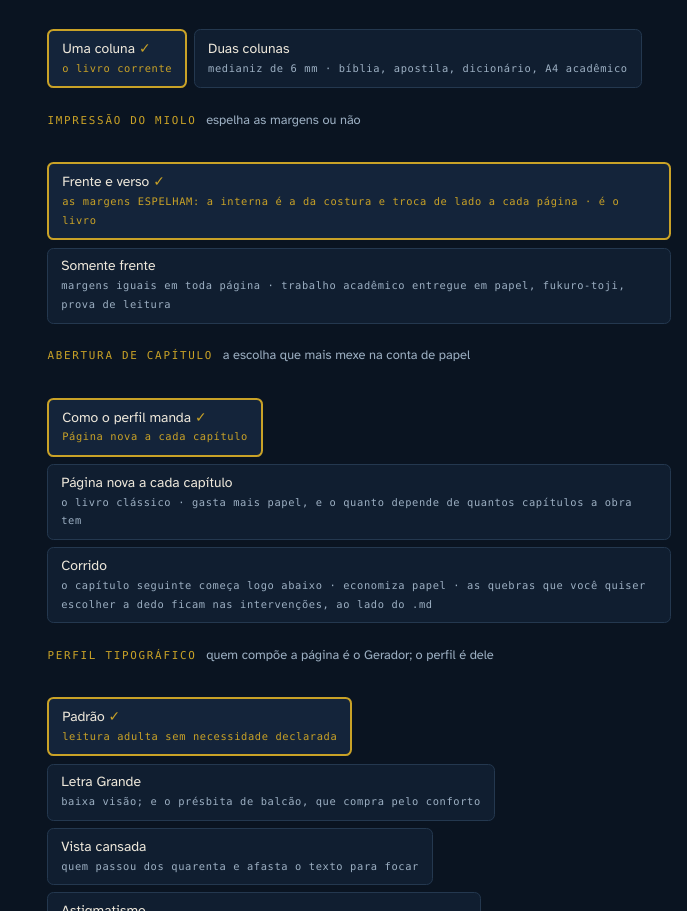
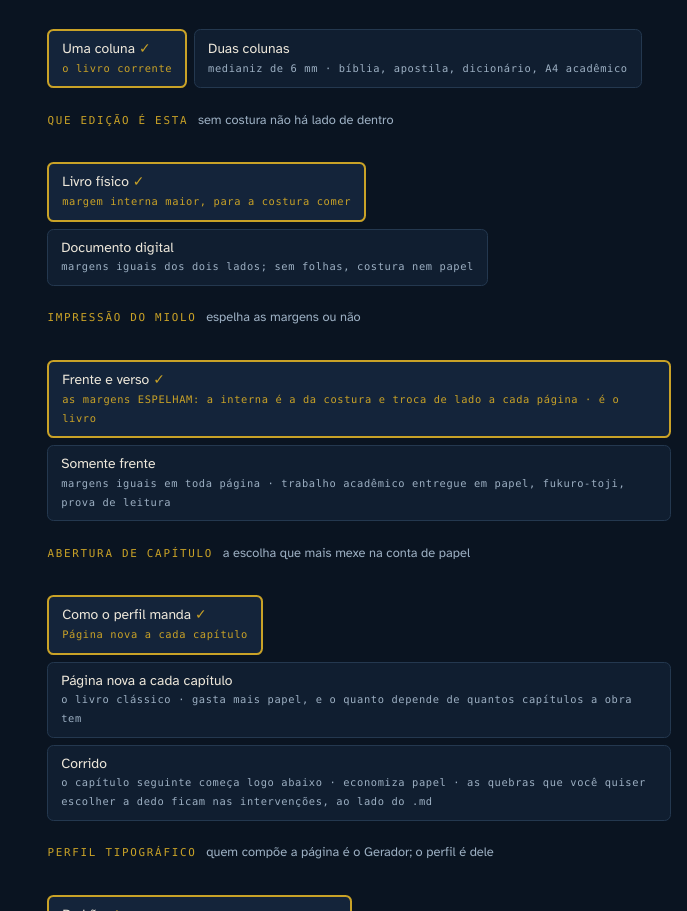
Before and after one commit to brunogreinert2/oficina, a plain HTML site: page index.html in a window 1280 px wide. Shown: the part 1553-2464 px from the top of the page, without its empty margins (593-1280 px from the left). Drawn offline with Linux system fonts and the light colour scheme.

Commit message:
O documento digital nasce aqui, e centra sem mexer na mancha
Pedido do Bruno: «a opção de Documento Digital tem que vir desde a oficina,
não só no gerador... um documento digital tem que ser bem centralizado, sem
margens distintas dos lados, que daí não tem costura de um lado nem nada.»

Ele está certo, e isso corrige uma decisão de ontem: eu tinha escrito que a
edição era escolha do momento, e que a mesma especificação podia render um PDF
para ler e um livro costurado. Não pode — se as margens mudam, não é o mesmo
objeto, e quem projeta o objeto é esta bancada.

A margem dos dois lados é a MÉDIA de interna e externa. Pela média e não por
uma das duas porque assim a largura da mancha não muda: mesma medida de linha,
mesmas linhas por página, mesma contagem de páginas. O documento só desliza
para o centro, e as duas versões continuam comparáveis. Medido (A4, nonos,
copta): físico 23,33/46,67 e digital 35/35 — mancha 140 × 198 mm nas duas,
58 páginas nas duas.

A assimetria vertical fica: ela não é da encadernação, é óptica.

A folga da costura japonesa some, e aí a mancha alarga 20 mm — é a única
largura que muda, e muda porque a costura deixou de existir. A espessura do
miolo vai a zero: um arquivo não tem folha nem lombada, e o zero faz a lista
de corte e o peso do papel calarem sozinhos.

O campo entra no FIM do hash e na especificação; link antigo continua abrindo,
como livro físico.

E duas linhas que a saída da Garamond deixou obsoletas foram corrigidas.

Co-Authored-By: Claude Opus 5 <noreply@anthropic.com>

```diff
--- a/index.html
+++ b/index.html
@@ -912,7 +912,11 @@ const PADRAO = {
   /* 2026-09-18, no fim do hash como todo campo novo. "perfil" quer dizer «o
      que o perfil escolhido manda» — e a EXPORTACAO resolve isso num valor
      concreto, para que a especificacao nunca saia ambigua. */
-  abertura:"perfil"
+  abertura:"perfil",
+  /* 2026-10-07, no fim do hash como todo campo novo. `digital` zera a
+     costura: margens iguais dos dois lados, sem encadernacao, sem folhas,
+     sem espessura. Link antigo, sem o campo, e livro fisico. */
+  edicao:"fisica"
 };
 let estado = {...PADRAO, acabamentos:[...PADRAO.acabamentos],
               margens:{...PADRAO.margens}};
@@ -925,7 +929,7 @@ function paraHash(){
                 e.acabamentos.join('.'),
                 e.canone,e.impressao,e.perfil,
                 [e.margens.int,e.margens.ext,e.margens.sup,e.margens.inf].join('.'),
-                e.colunas, e.abertura
+                e.colunas, e.abertura, e.edicao
                ].join('/');
 }
 function doHash(){
@@ -958,6 +962,7 @@ function doHash(){
   estado.colunas = val(COLUNAS_MANCHA,p[13],PADRAO.colunas);
   estado.abertura = (p[14] === 'perfil' || acha(ABERTURAS, p[14]))
                   ? p[14] : PADRAO.abertura;
+  estado.edicao = (p[15] === 'digital') ? 'digital' : PADRAO.edicao;
 }
 
 /* =========================================================
@@ -992,7 +997,9 @@ function calcular(){
   const en = acha(ENCADERNACOES, estado.encad);
   const tx = obraAtual();
   const cp = acha(CAPAS,    estado.capa);
-  const costuraJaponesa = en.fam === "jap";
+  /* DOCUMENTO DIGITAL: nao ha costura, entao nao ha lado de dentro. */
+  const digital = estado.edicao === 'digital';
+  const costuraJaponesa = en.fam === "jap" && !digital;
 
   /* A REGRA DAS MARGENS é escolha, não constante. O cânone dos nonos continua
      o padrão — é o do livro —, mas trabalho em ABNT tem centímetro fixo por
@@ -1009,7 +1016,18 @@ function calcular(){
 
   let interna = mm4.int;
   if(costuraJaponesa) interna += 20;
-  const externa  = mm4.ext;
+  let externa = mm4.ext;
+  /* MARGENS IGUAIS DOS DOIS LADOS, pela MEDIA. A diferenca entre interna e
+     externa e a costura comendo o lado de dentro; sem costura ela nao tem
+     razao de ser. Pela media e nao por uma das duas porque assim a LARGURA DA
+     MANCHA nao muda: mesma medida de linha, mesmas linhas por pagina, mesma
+     contagem de paginas. O documento so desliza para o centro, e as duas
+     versoes continuam comparaveis.
+
+     A assimetria de cima e de baixo FICA: ela nao e da encadernacao, e optica
+     — o olho poe o centro de uma pagina acima do centro geometrico, e um
+     bloco centrado de verdade parece estar caindo. */
+  if (digital) { const m = (interna + externa) / 2; interna = m; externa = m; }
   const superior = mm4.sup;
   const inferior = mm4.inf;
   const manchaL = f.l - interna - externa;
@@ -1070,7 +1088,11 @@ function calcular(){
   /* Espessura do miolo. Vive aqui e não mais dentro do desenho, porque a
      lista de corte precisa do mesmo número que a lombada desenhada — dois
      cálculos separados divergem no dia em que alguém mexe num só. */
-  const espessura = Math.max(6, Math.min(48, folhas * (en.id==="fukuro" ? 0.22 : 0.13) + 4));
+  /* Um arquivo nao tem folha nem espessura. Zero aqui faz a lista de corte,
+     o peso do papel e a ficha calarem sozinhos, em vez de publicarem a conta
+     de um objeto que nao existe. */
+  const espessura = digital ? 0
+    : Math.max(6, Math.min(48, folhas * (en.id==="fukuro" ? 0.22 : 0.13) + 4));
 
   return {f,fn,en,tx,cp,costuraJaponesa,interna,externa,superior,inferior,
           manchaL,manchaA,chars,linhasPagina,paginas,folhas,dif,linha,espessura,
@@ -1679,6 +1701,21 @@ function montarSecoes(){
     fichaBotao({titulo:k.nome, sub:k.nota, ativo:estado.colunas===k.id,
       onClick:()=>{estado.colunas=k.id; render();}}))));
 
+  /* QUE EDIÇÃO É ESTA. Vem ANTES da impressão de propósito: num documento
+     digital não há miolo a espelhar, e a pergunta seguinte deixa de fazer
+     sentido. É a decisão mais a montante que esta bancada toma depois do
+     formato — ela muda as MARGENS. */
+  alvo.appendChild(secao("s-edicao","Que edição é esta",
+    "sem costura não há lado de dentro",
+    [fichaBotao({titulo:"Livro físico",
+      sub:"margem interna maior, para a costura comer",
+      ativo:estado.edicao!=="digital",
+      onClick:()=>{estado.edicao="fisica"; render();}}),
+     fichaBotao({titulo:"Documento digital",
+      sub:"margens iguais dos dois lados; sem folhas, costura nem papel",
+      ativo:estado.edicao==="digital",
+      onClick:()=>{estado.edicao="digital"; render();}})]));
+
   alvo.appendChild(secao("s-impressao","Impressão do miolo",
     "espelha as margens ou não", IMPRESSOES.map(i=>
     fichaBotao({titulo:i.nome, sub:i.nota, ativo:estado.impressao===i.id,
@@ -2012,6 +2049,11 @@ function especificacaoParaGerador(c){
       folga_costura_japonesa: c.costuraJaponesa ? 20 : 0
     },
     impressao: c.imp.id,
+    /* QUE EDICAO E ESTA (2026-10-07). `digital` diz ao Gerador que o colofao
+       nao deve declarar papel, folhas nem costura — e e a mesma decisao que
+       aqui ja deixou as margens simetricas. Especificacao antiga, sem o campo,
+       e livro fisico, como sempre foi. */
+    edicao: (estado.edicao === 'digital' ? 'digital' : 'fisica'),
     mancha_mm: { largura: r(c.manchaL), altura: r(c.manchaA) },
     composicao: {
       medida_de_linha_caracteres: c.chars,
```
Also changed, not shown: 1 other file.
